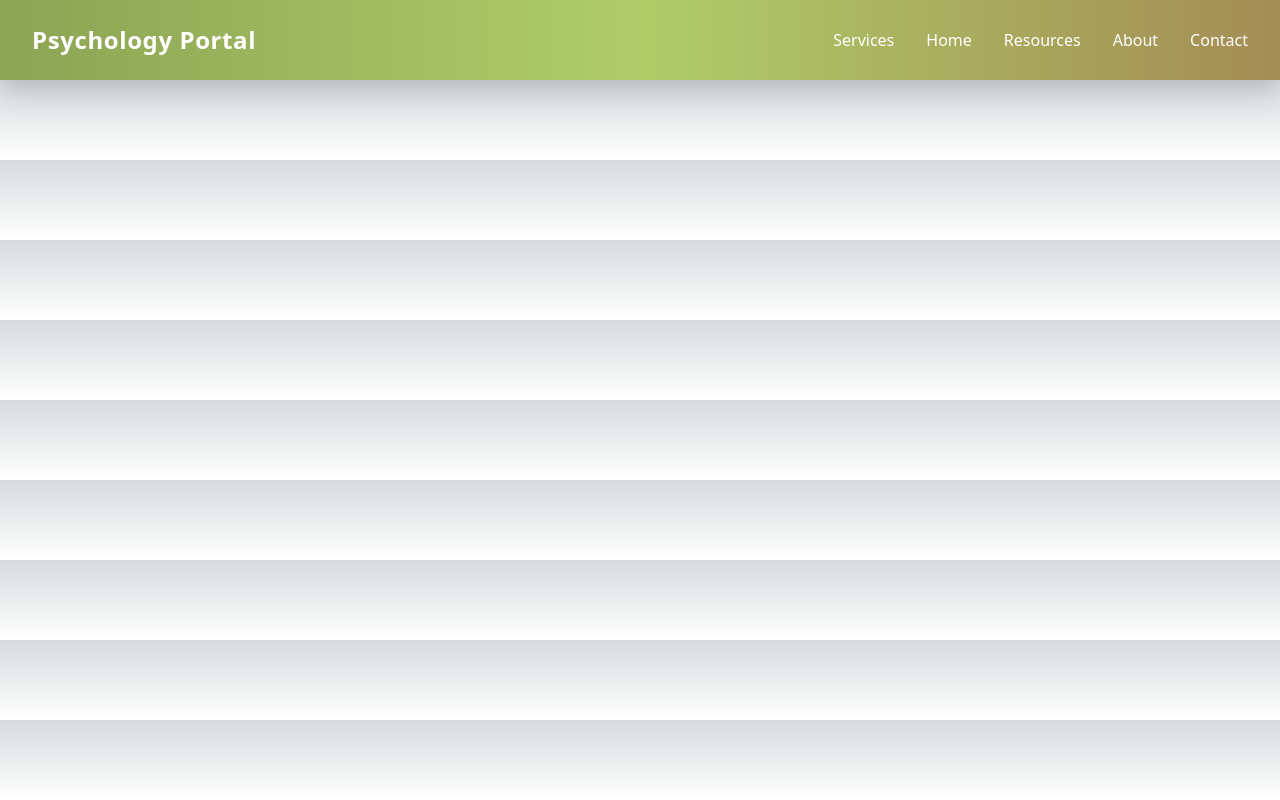
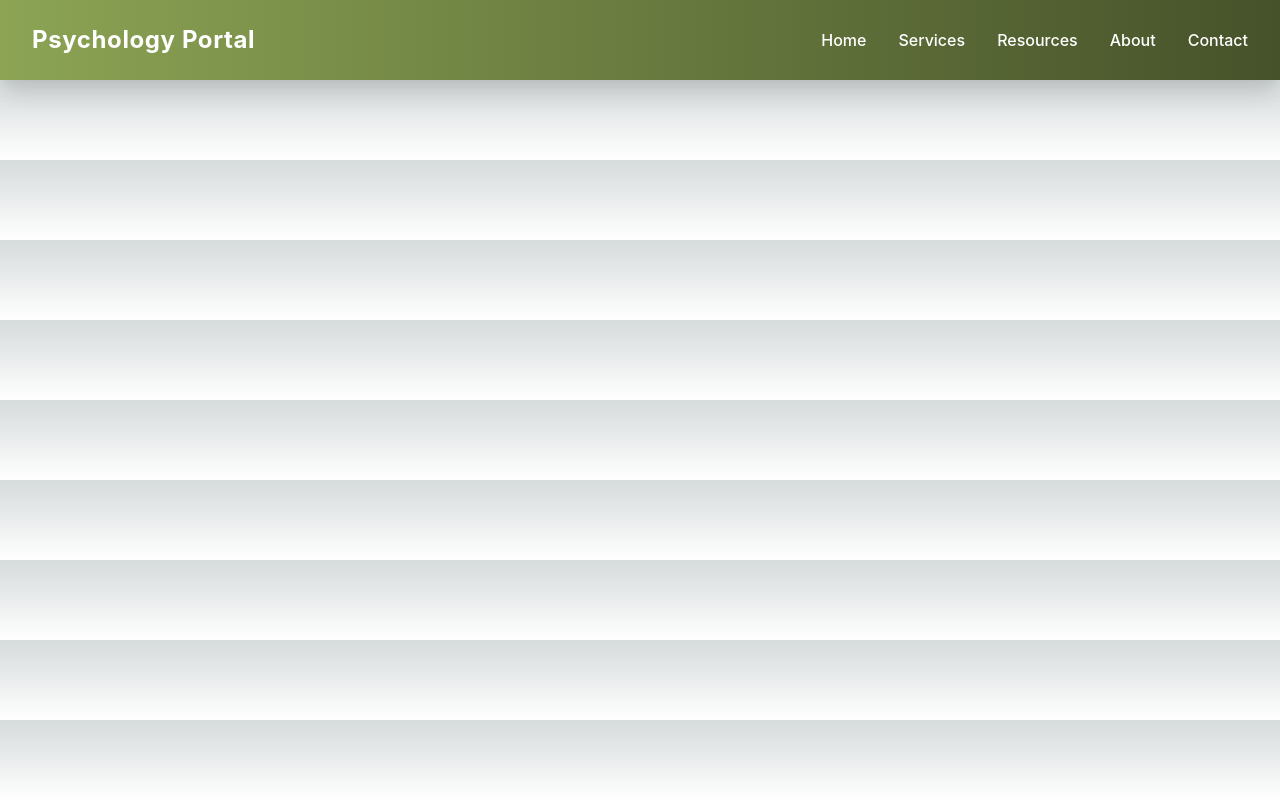
Before and after one commit to gregormammoth/psychology-portal, a Next.js app in the folder packages/web-app/: page /home/ui/Menu/Menu in a window 1280 px wide. Built offline with nearby package versions, Linux system fonts and the light colour scheme.

Commit message:
feat: fonts

```diff
--- a/packages/web-app/src/pages/home/ui/Menu.tsx
+++ /dev/null
@@ -1,49 +0,0 @@
-import { useState } from 'react';
-
-export const Menu = () => {
-  const [isMenuOpen, setIsMenuOpen] = useState(false);
-
-  return (
-    <>
-      <nav className="bg-gradient-to-r from-primary-600 to-primary-800 shadow-xl">
-        <div className="max-w-7xl mx-auto px-4 sm:px-6 lg:px-8">
-          <div className="flex justify-between h-20">
-            <div className="flex items-center">
-              <h1 className="text-2xl font-bold text-white tracking-wide">Psychology Portal</h1>
-            </div>
-            <div className="hidden md:flex items-center space-x-8">
-              <a href="#" className="text-white hover:text-primary-200 transition duration-300 font-medium">Home</a>
-              <a href="#" className="text-white hover:text-primary-200 transition duration-300 font-medium">Services</a>
-              <a href="#" className="text-white hover:text-primary-200 transition duration-300 font-medium">Resources</a>
-              <a href="#" className="text-white hover:text-primary-200 transition duration-300 font-medium">About</a>
-              <a href="#" className="text-white hover:text-primary-200 transition duration-300 font-medium">Contact</a>
-            </div>
-            <div className="md:hidden flex items-center">
-              <button
-                onClick={() => setIsMenuOpen(!isMenuOpen)}
-                className="text-white hover:text-primary-200 transition duration-300"
-              >
-                <svg className="h-7 w-7" fill="none" viewBox="0 0 24 24" stroke="currentColor">
-                  <path strokeLinecap="round" strokeLinejoin="round" strokeWidth={2} d="M4 6h16M4 12h16M4 18h16" />
-                </svg>
-              </button>
-            </div>
-          </div>
-        </div>
-      </nav>
-
-      {/* Mobile Menu */}
-      {isMenuOpen && (
-        <div className="md:hidden bg-gradient-to-b from-primary-600 to-primary-800 shadow-lg">
-          <div className="px-4 pt-4 pb-4 space-y-2">
-            <a href="#" className="block px-4 py-3 text-white hover:bg-primary-500 rounded-lg transition duration-300 font-medium">Home</a>
-            <a href="#" className="block px-4 py-3 text-white hover:bg-primary-500 rounded-lg transition duration-300 font-medium">Services</a>
-            <a href="#" className="block px-4 py-3 text-white hover:bg-primary-500 rounded-lg transition duration-300 font-medium">Resources</a>
-            <a href="#" className="block px-4 py-3 text-white hover:bg-primary-500 rounded-lg transition duration-300 font-medium">About</a>
-            <a href="#" className="block px-4 py-3 text-white hover:bg-primary-500 rounded-lg transition duration-300 font-medium">Contact</a>
-          </div>
-        </div>
-      )}
-    </>
-  );
-};
--- a/packages/web-app/src/pages/home/ui/Menu/Menu.tsx
+++ b/packages/web-app/src/pages/home/ui/Menu/Menu.tsx
@@ -1,34 +1,27 @@
 import { useState } from 'react';
 
-export default function Menu() {
+export default function Menu () {
   const [isMenuOpen, setIsMenuOpen] = useState(false);
 
   return (
     <>
-      <nav className="bg-gradient-to-r from-primary-600 via-primary-500 to-secondary-600 shadow-xl backdrop-blur-sm bg-opacity-90 sticky top-0 z-50">
+      <nav className="bg-gradient-to-r from-primary-600 to-primary-800 shadow-xl">
         <div className="max-w-7xl mx-auto px-4 sm:px-6 lg:px-8">
           <div className="flex justify-between h-20">
             <div className="flex items-center">
-              <h1 className="text-2xl font-bold text-white tracking-wide hover:text-primary-200 transition-all duration-300 transform hover:scale-105">
-                Psychology Portal
-              </h1>
+              <h1 className="text-2xl font-bold text-white tracking-wide">Psychology Portal</h1>
             </div>
             <div className="hidden md:flex items-center space-x-8">
-              {['Services', 'Home', 'Resources', 'About', 'Contact'].map((item) => (
-                <a
-                  key={item}
-                  href="#"
-                  className="text-white hover:text-primary-200 transition-all duration-300 font-medium relative group"
-                >
-                  {item}
-                  <span className="absolute bottom-0 left-0 w-0 h-0.5 bg-primary-200 transition-all duration-300 group-hover:w-full"></span>
-                </a>
-              ))}
+              <a href="#" className="text-white hover:text-primary-200 transition duration-300 font-medium">Home</a>
+              <a href="#" className="text-white hover:text-primary-200 transition duration-300 font-medium">Services</a>
+              <a href="#" className="text-white hover:text-primary-200 transition duration-300 font-medium">Resources</a>
+              <a href="#" className="text-white hover:text-primary-200 transition duration-300 font-medium">About</a>
+              <a href="#" className="text-white hover:text-primary-200 transition duration-300 font-medium">Contact</a>
             </div>
             <div className="md:hidden flex items-center">
               <button
                 onClick={() => setIsMenuOpen(!isMenuOpen)}
-                className="text-white hover:text-primary-200 transition-all duration-300 transform hover:scale-110"
+                className="text-white hover:text-primary-200 transition duration-300"
               >
                 <svg className="h-7 w-7" fill="none" viewBox="0 0 24 24" stroke="currentColor">
                   <path strokeLinecap="round" strokeLinejoin="round" strokeWidth={2} d="M4 6h16M4 12h16M4 18h16" />
@@ -39,22 +32,17 @@ export default function Menu() {
         </div>
       </nav>
 
-      {/* Mobile Menu */}
       {isMenuOpen && (
-        <div className="md:hidden bg-gradient-to-b from-primary-600 via-primary-500 to-secondary-600 shadow-lg backdrop-blur-sm bg-opacity-90 animate-slide-down">
+        <div className="md:hidden bg-gradient-to-b from-primary-600 to-primary-800 shadow-lg">
           <div className="px-4 pt-4 pb-4 space-y-2">
-            {['Home', 'Services', 'Resources', 'About', 'Contact'].map((item) => (
-              <a
-                key={item}
-                href="#"
-                className="block px-4 py-3 text-white hover:bg-primary-500/30 rounded-lg transition-all duration-300 font-medium transform hover:scale-105 hover:translate-x-2"
-              >
-                {item}
-              </a>
-            ))}
+            <a href="#" className="block px-4 py-3 text-white hover:bg-primary-500 rounded-lg transition duration-300 font-medium">Home</a>
+            <a href="#" className="block px-4 py-3 text-white hover:bg-primary-500 rounded-lg transition duration-300 font-medium">Services</a>
+            <a href="#" className="block px-4 py-3 text-white hover:bg-primary-500 rounded-lg transition duration-300 font-medium">Resources</a>
+            <a href="#" className="block px-4 py-3 text-white hover:bg-primary-500 rounded-lg transition duration-300 font-medium">About</a>
+            <a href="#" className="block px-4 py-3 text-white hover:bg-primary-500 rounded-lg transition duration-300 font-medium">Contact</a>
           </div>
         </div>
       )}
     </>
-  )
-}
+  );
+};
--- a/packages/web-app/src/pages/home/ui/ProblemSolving/ProblemSolving.tsx
+++ b/packages/web-app/src/pages/home/ui/ProblemSolving/ProblemSolving.tsx
@@ -27,7 +27,7 @@ export default function ProblemSolving() {
   ];
 
   return (
-    <div className="py-20 bg-gradient-to-b from-gray-50 to-white">
+    <div className="py-20">
       <div className="max-w-7xl mx-auto px-4 sm:px-6 lg:px-8">
         <div className="text-center mb-16">
           <h2 className="text-4xl font-extrabold bg-gradient-to-r from-primary-600 to-primary-800 bg-clip-text text-transparent sm:text-5xl animate-fade-in">
--- a/packages/web-app/src/pages/home/ui/Slider/Slider.tsx
+++ b/packages/web-app/src/pages/home/ui/Slider/Slider.tsx
@@ -18,7 +18,7 @@ export default function Slider() {
   ];
 
   return (
-    <div className="py-16 bg-gradient-to-b from-gray-50 to-white">
+    <div className="py-16">
       <div className="max-w-7xl mx-auto px-4 sm:px-6 lg:px-8">
         <div className="text-center mb-16">
           <h2 className="text-4xl font-extrabold bg-gradient-to-r from-primary-600 to-primary-800 bg-clip-text text-transparent sm:text-5xl">
--- a/packages/web-app/src/pages/home/ui/Therapy/Therapy.tsx
+++ b/packages/web-app/src/pages/home/ui/Therapy/Therapy.tsx
@@ -1,6 +1,6 @@
 export default function Therapy() {
   return (
-    <div className="py-20 bg-gradient-to-b from-white to-gray-50">
+    <div className="py-20">
       <div className="max-w-7xl mx-auto px-4 sm:px-6 lg:px-8">
         <div className="lg:grid lg:grid-cols-2 lg:gap-12 items-center">
           <div className="mb-12 lg:mb-0 transform hover:scale-105 transition-transform duration-300">
--- a/packages/web-app/src/pages/home/ui/Work/Work.tsx
+++ b/packages/web-app/src/pages/home/ui/Work/Work.tsx
@@ -23,7 +23,7 @@ export default function Work() {
   ];
 
   return (
-    <div className="py-20 bg-gradient-to-b from-gray-50 to-white">
+    <div className="py-20">
       <div className="max-w-7xl mx-auto px-4 sm:px-6 lg:px-8">
         <div className="text-center mb-16">
           <h2 className="text-4xl font-extrabold bg-gradient-to-r from-primary-600 to-primary-800 bg-clip-text text-transparent sm:text-5xl animate-fade-in">
--- a/packages/web-app/src/pages/index.tsx
+++ b/packages/web-app/src/pages/index.tsx
@@ -21,7 +21,6 @@ export default function Index() {
         <link rel="icon" href="/favicon.ico" />
       </Head>
 
-      {/* Navigation Menu */}
       <nav className="bg-gradient-to-r from-indigo-600 to-purple-600 shadow-xl">
         <div className="max-w-7xl mx-auto px-4 sm:px-6 lg:px-8">
           <div className="flex justify-between h-20">
@@ -49,7 +48,6 @@ export default function Index() {
         </div>
       </nav>
 
-      {/* Mobile Menu */}
       {isMenuOpen && (
         <div className="md:hidden bg-gradient-to-b from-indigo-600 to-purple-600 shadow-lg">
           <div className="px-4 pt-4 pb-4 space-y-2">
@@ -62,7 +60,6 @@ export default function Index() {
         </div>
       )}
 
-      {/* Hero Banner */}
       <div className="relative bg-indigo-700">
         <div className="absolute inset-0">
           <img
--- a/packages/web-app/tailwind.config.js
+++ b/packages/web-app/tailwind.config.js
@@ -109,6 +109,49 @@ module.exports = {
         warning: colors.warning,
         error: colors.error,
       },
+      fontFamily: {
+        sans: [
+          'Inter',
+          'system-ui',
+          '-apple-system',
+          'BlinkMacSystemFont',
+          'Segoe UI',
+          'Roboto',
+          'Helvetica Neue',
+          'Arial',
+          'sans-serif',
+        ],
+        serif: [
+          'Playfair Display',
+          'Georgia',
+          'Cambria',
+          'Times New Roman',
+          'Times',
+          'serif',
+        ],
+        display: [
+          'Montserrat',
+          'system-ui',
+          '-apple-system',
+          'BlinkMacSystemFont',
+          'Segoe UI',
+          'Roboto',
+          'Helvetica Neue',
+          'Arial',
+          'sans-serif',
+        ],
+        body: [
+          'Inter',
+          'system-ui',
+          '-apple-system',
+          'BlinkMacSystemFont',
+          'Segoe UI',
+          'Roboto',
+          'Helvetica Neue',
+          'Arial',
+          'sans-serif',
+        ],
+      },
     },
   },
   variants: {
```
